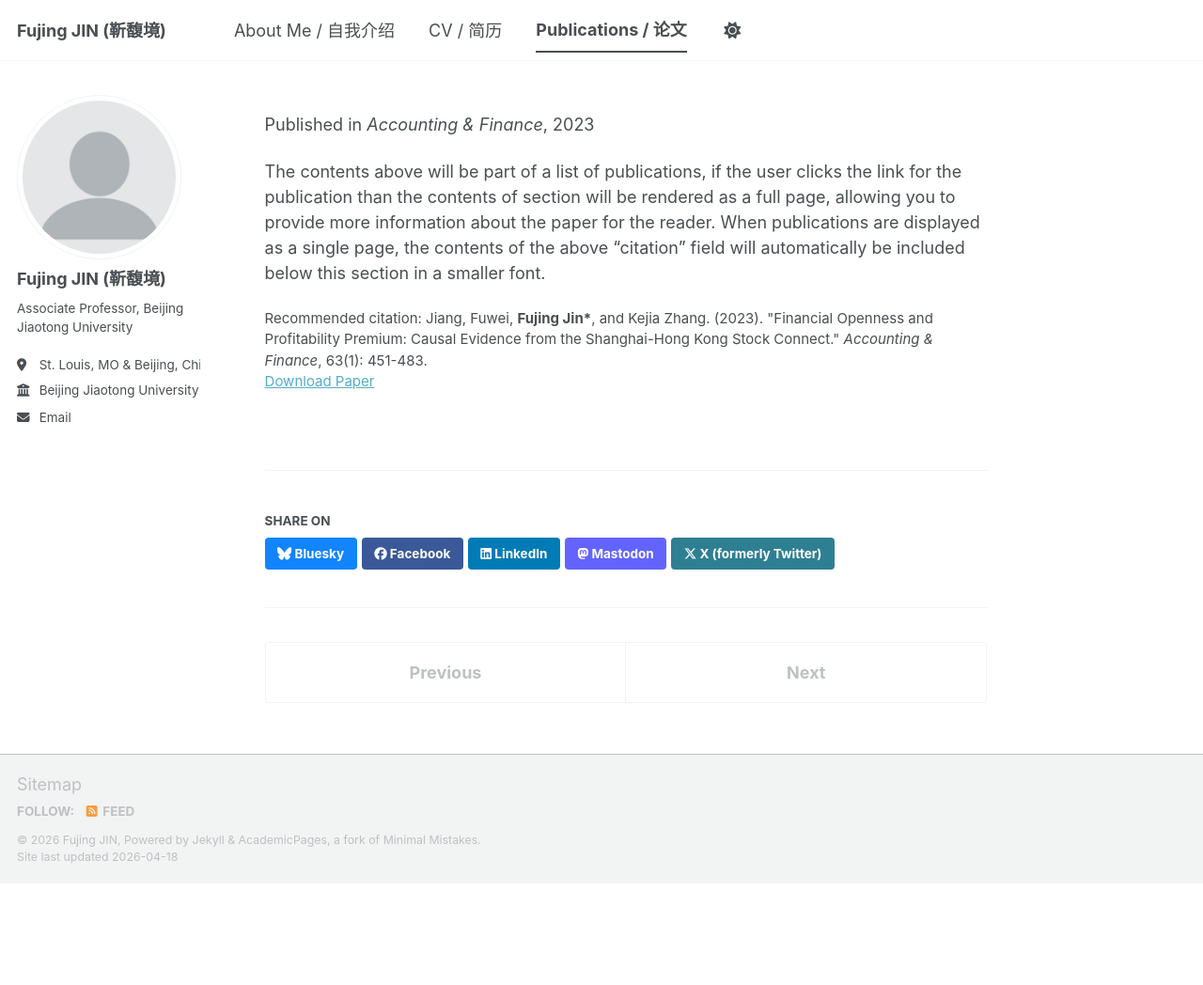
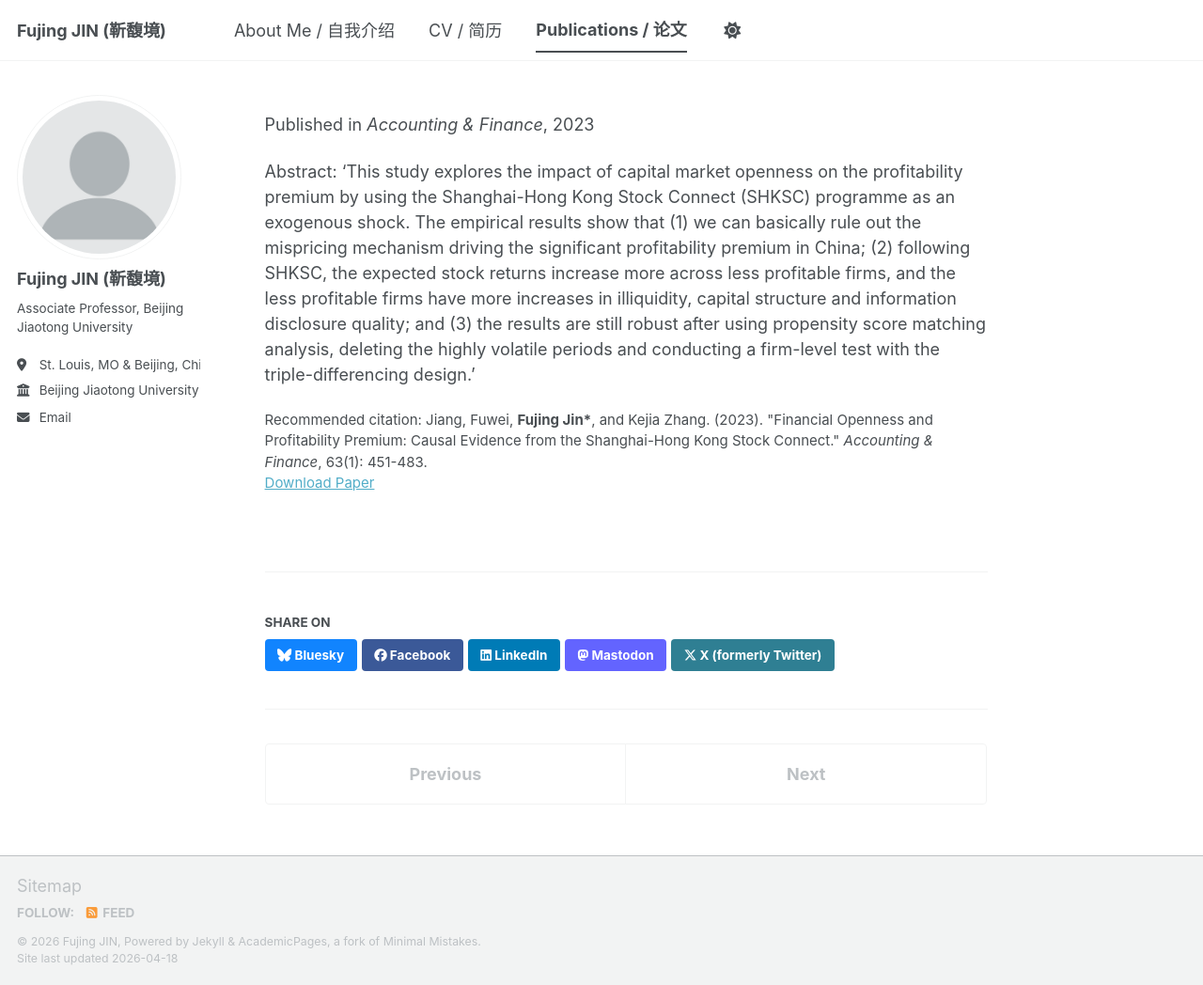
Before and after one commit to Fujing-JIN/Fujing-JIN.github.io, a Jekyll site: the page built from _publications/2023-01-01-paper-title-number-4.md, in a window 1280 px wide and 1048 px high. Shown: the whole window at 94% size. Built offline with Jekyll 4.4.1, drawn with Linux system fonts in a browser that asks for light colours; a script bundle is joined from its source files by our own code; library files that are not in the unit come from our copies.

Commit message:
Update 2023-01-01-paper-title-number-4.md

```diff
--- a/_publications/2023-01-01-paper-title-number-4.md
+++ b/_publications/2023-01-01-paper-title-number-4.md
@@ -6,7 +6,7 @@
 venue: 'Accounting & Finance'
 paperurl: 'https://onlinelibrary-wiley-com.libproxy.washu.edu/doi/10.1111/acfi.13049'
 citation: 'Jiang, Fuwei, <b>Fujing Jin*</b>, and Kejia Zhang. (2023). "Financial Openness and Profitability Premium: Causal Evidence from the Shanghai-Hong Kong Stock Connect." <i>Accounting & Finance</i>, 63(1): 451-483.'
-abstract: 'This study explores the impact of capital market openness on the profitability premium by using the Shanghai-Hong Kong Stock Connect (SHKSC) programme as an exogenous shock. The empirical results show that (1) we can basically rule out the mispricing mechanism driving the significant profitability premium in China; (2) following SHKSC, the expected stock returns increase more across less profitable firms, and the less profitable firms have more increases in illiquidity, capital structure and information disclosure quality; and (3) the results are still robust after using propensity score matching analysis, deleting the highly volatile periods and conducting a firm-level test with the triple-differencing design.'
+
 ---
 
-The contents above will be part of a list of publications, if the user clicks the link for the publication than the contents of section will be rendered as a full page, allowing you to provide more information about the paper for the reader. When publications are displayed as a single page, the contents of the above "citation" field will automatically be included below this section in a smaller font.
+Abstract: 'This study explores the impact of capital market openness on the profitability premium by using the Shanghai-Hong Kong Stock Connect (SHKSC) programme as an exogenous shock. The empirical results show that (1) we can basically rule out the mispricing mechanism driving the significant profitability premium in China; (2) following SHKSC, the expected stock returns increase more across less profitable firms, and the less profitable firms have more increases in illiquidity, capital structure and information disclosure quality; and (3) the results are still robust after using propensity score matching analysis, deleting the highly volatile periods and conducting a firm-level test with the triple-differencing design.'
```
